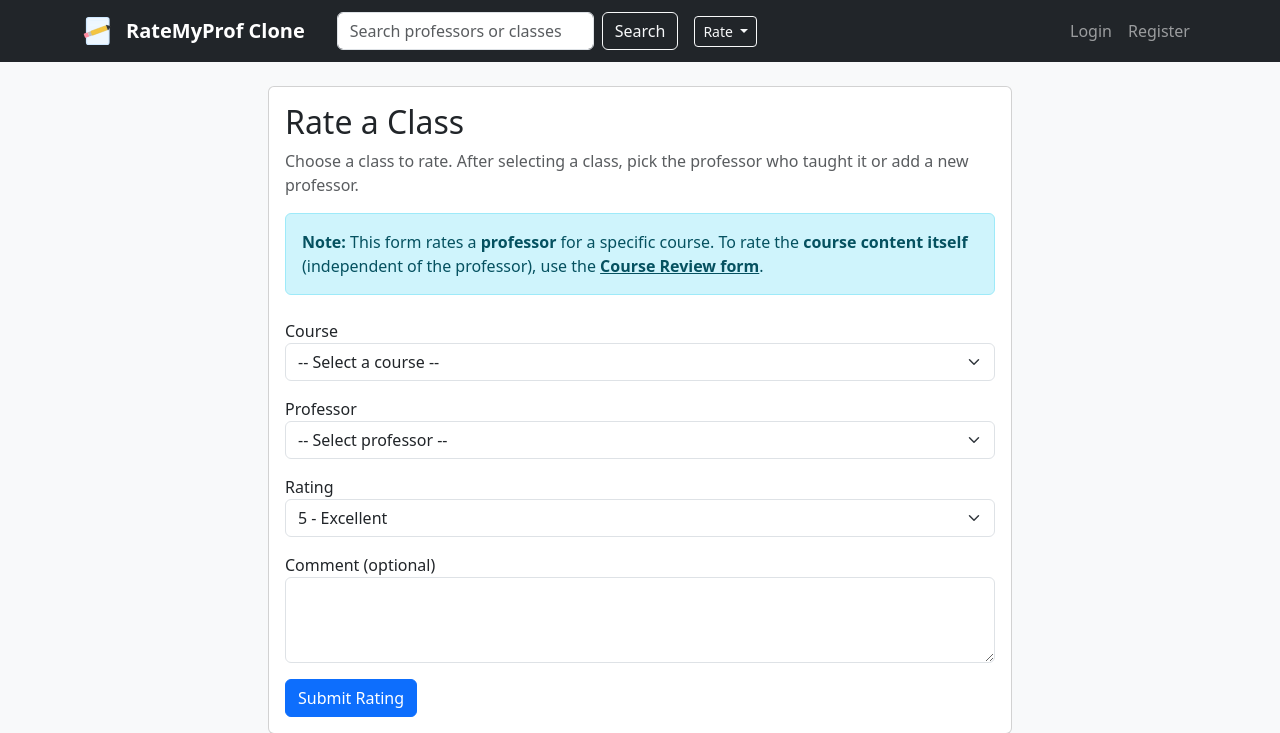
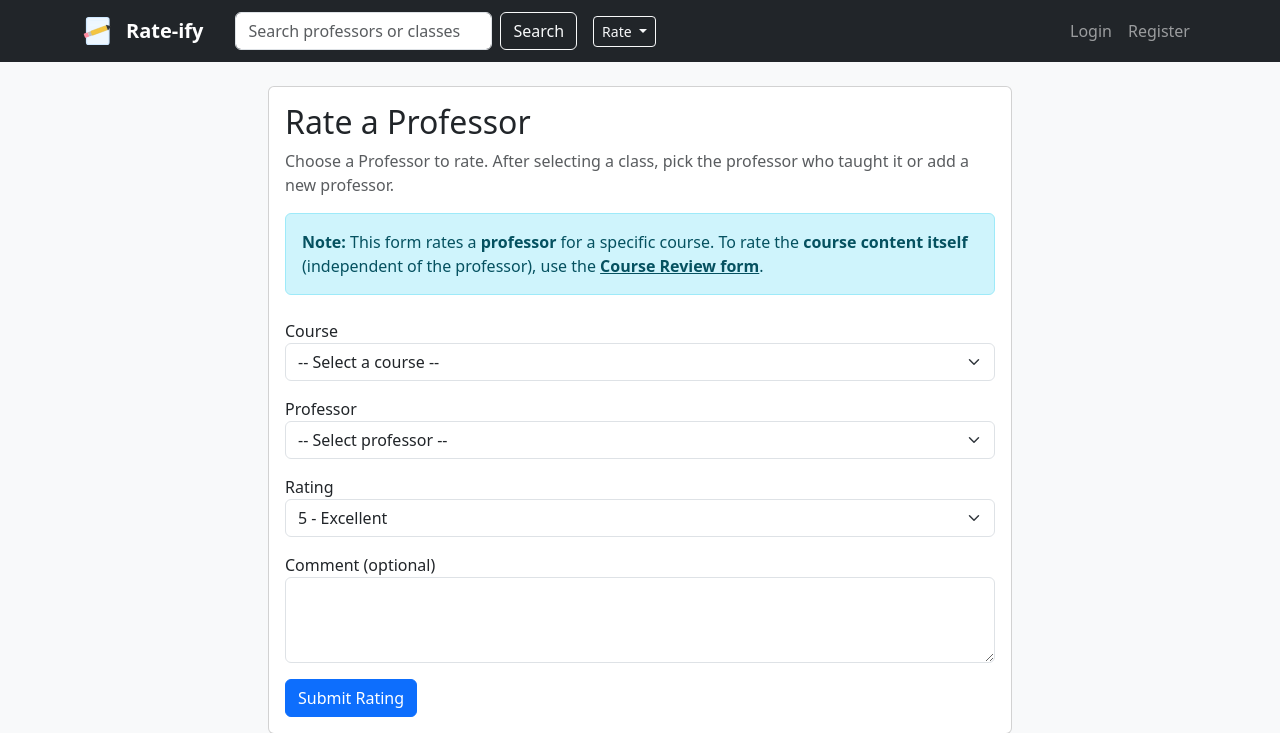
Before and after one commit to nithisurender05/cse-108-rmp-final-project, a Flask app: page /rate_class in a window 1280 px wide. Shown: the top 733 px of the page. Run offline with Flask 3, Linux system fonts and the light colour scheme; data comes from the database, SQL or seed files in the repository; both versions use the stored data as it was after the commit.

Commit message:
Changed names
still need to fix summary and comments

```diff
--- a/templates/base.html
+++ b/templates/base.html
@@ -2,7 +2,7 @@
 <html lang="en">
 <head>
     <meta charset="UTF-8">
-    <title>Rate My Professor Clone</title>
+    <title>Rate-ify</title>
     <link href="https://cdn.jsdelivr.net/npm/bootstrap@5.3.0/dist/css/bootstrap.min.css" rel="stylesheet">
 </head>
 <body class="bg-light">
@@ -30,7 +30,7 @@
                         </g>
                     </g>
                 </svg>
-                <span class="fw-bold">RateMyProf Clone</span>
+                <span class="fw-bold">Rate-ify</span>
             </a>
             <div class="d-flex ms-3 me-auto align-items-center">
                 <!-- Search form (unchanged) -->
--- a/templates/rate_class.html
+++ b/templates/rate_class.html
@@ -4,8 +4,8 @@
 <div class="col-md-8 offset-md-2">
     <div class="card">
         <div class="card-body">
-            <h2>Rate a Class</h2>
-            <p class="text-muted">Choose a class to rate. After selecting a class, pick the professor who taught it or add a new professor.</p>
+            <h2>Rate a Professor</h2>
+            <p class="text-muted">Choose a Professor to rate. After selecting a class, pick the professor who taught it or add a new professor.</p>
 
             <!-- Added this simple note about course reviews -->
             <div class="alert alert-info mb-4">
```
Also changed, not shown: instance/site.db.
